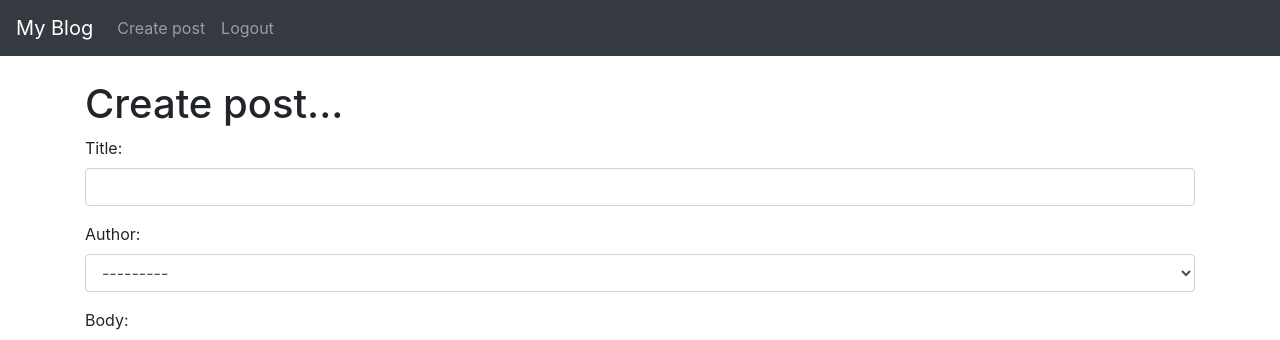
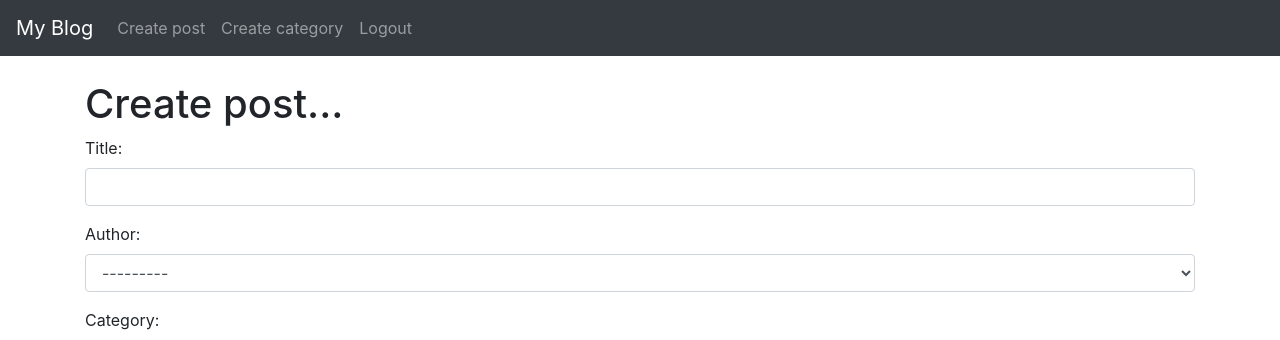
Before and after one commit to mfarjami/Django-blog, a Django app: page /create/ in a window 1280 px wide. Shown: the top 340 px of the page. Run offline with Django 3.2, Linux system fonts and the light colour scheme; the visitor is signed in with stand-in values (Sample User, id 1); data comes from the database, SQL or seed files in the repository; some libraries are stand-ins or nearby versions.

Commit message:
Added page categories

```diff
--- a/crm1/blog/admin.py
+++ b/crm1/blog/admin.py
@@ -4,3 +4,4 @@
 
 
 admin.site.register(Post)
+admin.site.register(Category)
--- a/crm1/blog/forms.py
+++ b/crm1/blog/forms.py
@@ -1,24 +1,33 @@
 from django import forms
 from .models import *
+
+
+choices = Category.objects.all().values_list('name','name')
+
+choice_list = []
+
+for item in choices:
+	choice_list.append(item)
 
 class PostForm(forms.ModelForm):
 	class Meta:
 		model = Post
-		fields = ("title","author","body")
+		fields = ("title","author","category","body")
 
 		widgets = {
 			'title': forms.TextInput(attrs={'class':'form-control'}),
 			'author': forms.Select(attrs={'class':'form-control'}),
+			'category': forms.Select(choices=choice_list , attrs={'class':'form-control'}),
 			'body': forms.Textarea(attrs={'class':'form-control'}),
 		}
 
 class UpdateForm(forms.ModelForm):
 	class Meta:
 		model = Post
-		fields = ("title","body")
+		fields = ("title","category","body")
 
 		widgets = {
 			'title': forms.TextInput(attrs={'class':'form-control'}),
-			# 'author': forms.Select(attrs={'class':'form-control'}),
+			'category': forms.Select(choices=choice_list , attrs={'class':'form-control'}),
 			'body': forms.Textarea(attrs={'class':'form-control'}),
 		}
--- a/crm1/blog/models.py
+++ b/crm1/blog/models.py
@@ -3,11 +3,21 @@
 from django.urls import reverse
 from datetime import datetime
 # Create your models here.
+class Category(models.Model):
+	name = models.CharField(max_length=255)
+
+	def __str__(self):
+		return self.name
+
+	def get_absolute_url(self):
+		return reverse('blog:home')
+
 class Post(models.Model):
 	title = models.CharField(max_length=255)
 	author = models.ForeignKey(get_user_model(), on_delete=models.CASCADE)
 	body = models.TextField()
 	publish = models.DateTimeField(auto_now_add=True)
+	category = models.CharField(max_length=255, default='coding')
 
 	def __str__(self):
 		return self.title + ' | ' + str(self.author)
--- a/crm1/blog/templates/blog/list.html
+++ b/crm1/blog/templates/blog/list.html
@@ -22,6 +22,9 @@
       {% if user.is_authenticated %}
       <li class="nav-item">
         <a class="nav-link" href="{% url 'blog:create' %}">Create post</a>
+      </li>
+      <li class="nav-item">
+        <a class="nav-link" href="{% url 'blog:category' %}">Create category</a>
       </li>
       <li class="nav-item">
         <a class="nav-link" href="{% url 'logout' %}">Logout</a>
--- a/crm1/blog/templates/blog/post_list.html
+++ b/crm1/blog/templates/blog/post_list.html
@@ -7,7 +7,7 @@
 <ul>
 {% for post in object_list %}
 	<li><a href="{% url 'blog:detail' post.pk %}">{{ post.title }}</a> - {{ post.author }} -
-		{{ post.publish }}
+		<a href="{% url 'blog:categories' post.category%}">{{ post.category }}</a> - {{ post.publish }}
 	<small>
 		{% if user.is_authenticated %}
 	  - <a href="{% url 'blog:update' post.pk %}">(Eidt)</a>
--- a/crm1/blog/urls.py
+++ b/crm1/blog/urls.py
@@ -7,6 +7,8 @@
 	path('',PostList.as_view(),name='home'),
 	path('detail/<int:pk>',PostDetail.as_view(),name='detail'),
 	path('create/',PostCreate.as_view(),name='create'),
+	path('category/',PostCategoryView.as_view(),name='category'),
 	path('update/<int:pk>/',PostUpdate.as_view(),name='update'),
 	path('delete/<int:pk>/',PostDelete.as_view(),name='delete'),
+	path('category/<str:cats>/', CategoryView, name='categories')
 ]
--- a/crm1/blog/views.py
+++ b/crm1/blog/views.py
@@ -1,3 +1,4 @@
+from django.shortcuts import render
 from django.urls import reverse_lazy
 from django.views.generic import ListView, DetailView, CreateView, UpdateView, DeleteView
 from .models import *
@@ -8,6 +9,11 @@
 	model = Post
 	ordering = ['-publish']
 
+
+def CategoryView(request, cats):
+	category_post = Post.objects.filter(category=cats)
+	return render(request, 'blog/categories.html',{'cats':cats.title(), 'category_post':category_post})
+
 class PostDetail(DetailView):
 	model = Post
 
@@ -16,6 +22,12 @@
 	model = Post
 	form_class = PostForm
 	# fields = '__all__'
+
+class PostCategoryView(CreateView):
+	model = Category
+	# form_class = UpdateForm
+	fields = '__all__'
+	# template_name = 'blog/post_update.html'
 
 class PostUpdate(UpdateView):
 	model = Post
```
Also changed, not shown: crm1/blog/templates/blog/categories.html (added, +26 -0 lines), crm1/blog/templates/blog/category_form.html (added, +27 -0 lines), crm1/blog/migrations/0003_auto_20210503_1719.py (added).
